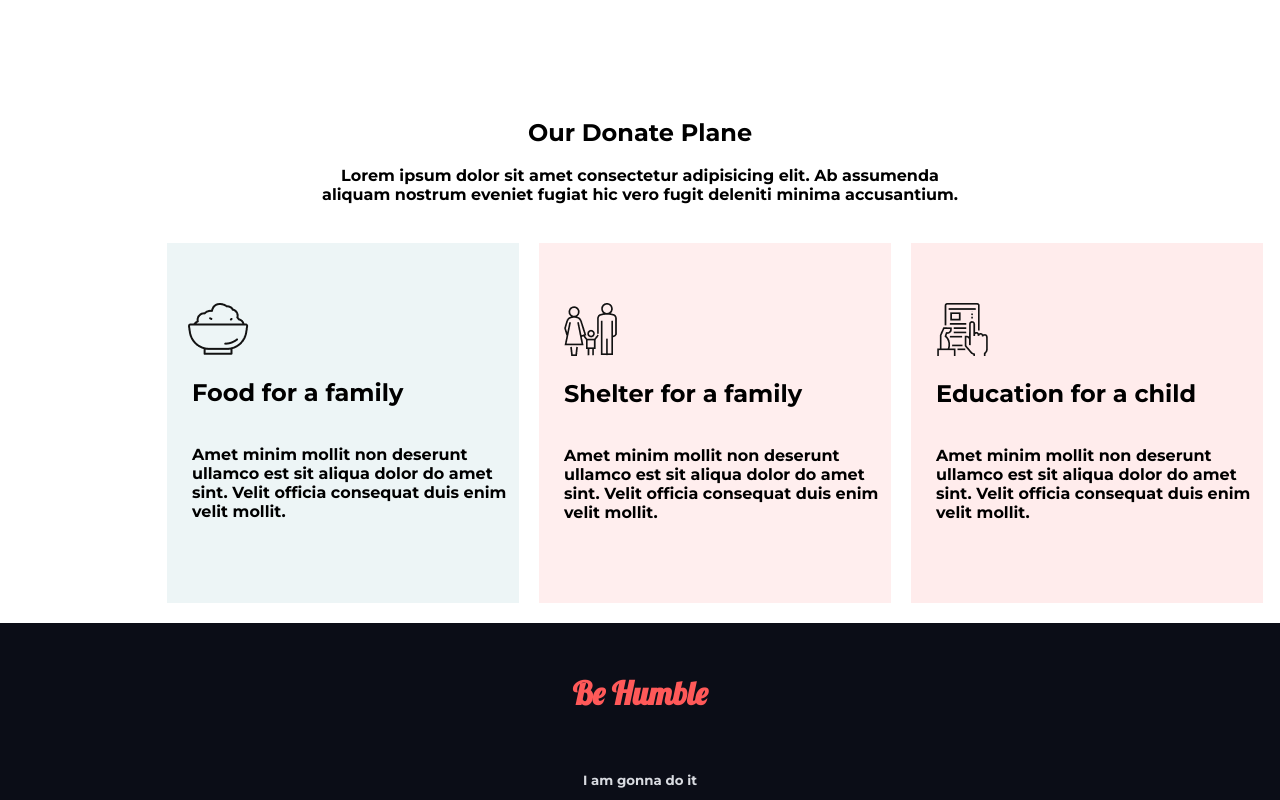
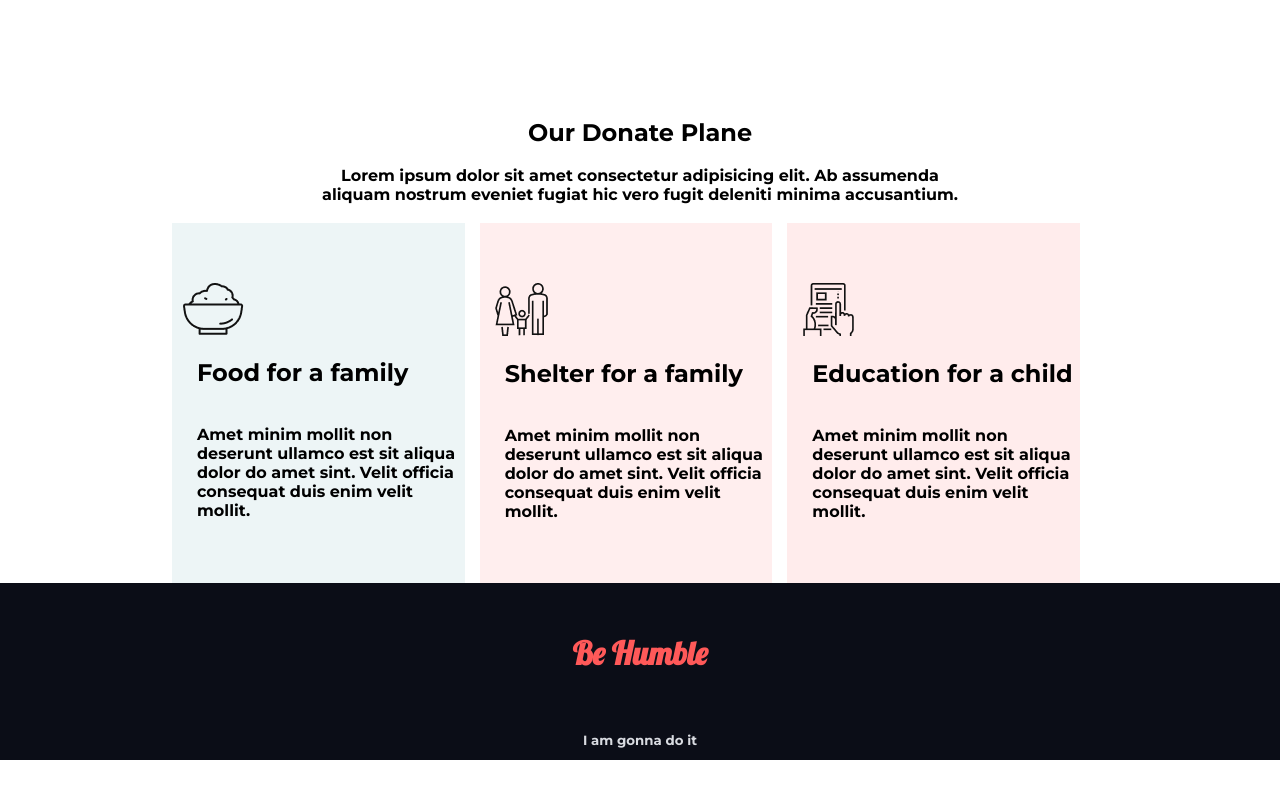
Before and after one commit to cpartha2000/donate-today, a plain HTML site: page index.html in a window 1280 px wide. Shown: the part 1256-2056 px from the top of the page. After the commit the page ends 2016 px from the top, so only its background shows below. Drawn offline with Linux system fonts and the light colour scheme.

Commit message:
Fifty Done

```diff
--- a/style.css
+++ b/style.css
@@ -82,13 +82,14 @@ hr{
 }
 .help-section{
     display: flex;
-    margin-left: 10px;
+
     margin-left: 157px;
+    margin-right: 200px;
 }
 .help-border{
     height: 360px;
     width: 352px;
-    margin: 20px 10px;
+    margin-left: 15px;
 }
 #first-help{
     background-color: #4F9DA61A;
@@ -101,7 +102,7 @@ hr{
 }
 .help-border img{
     margin-top: 60px;
-    margin-right: 250px;
+    margin-right: 210px;
 }
 .help-common{
     text-align: left;
```
